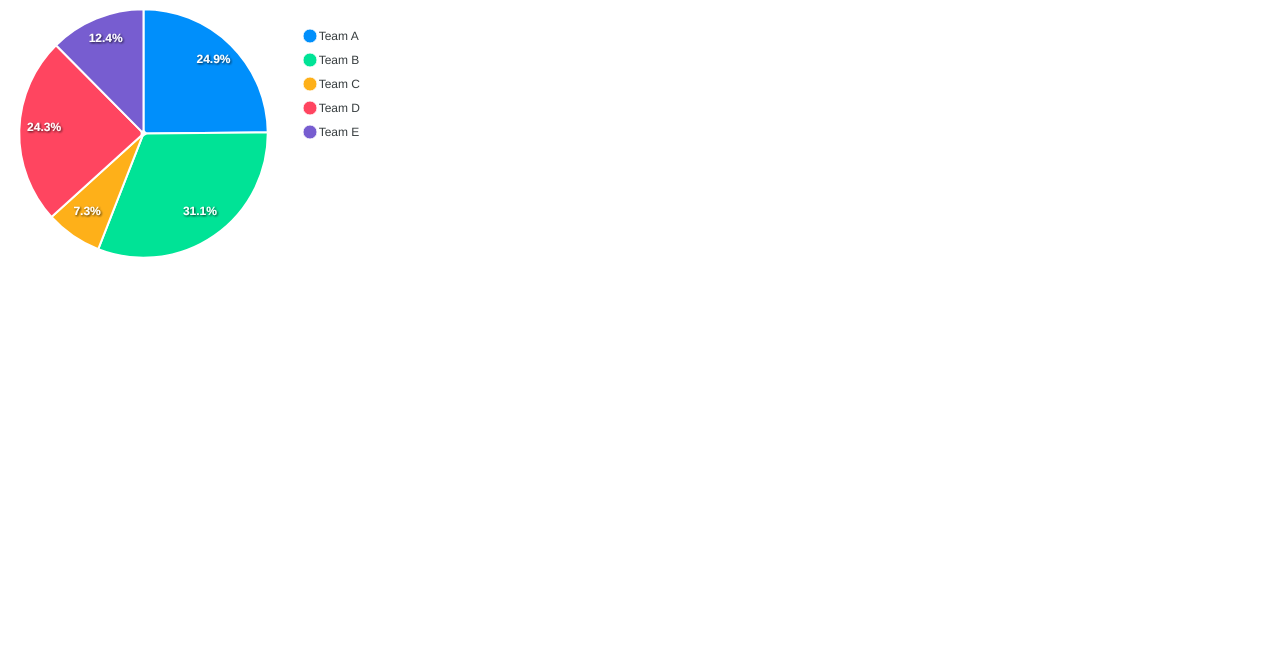
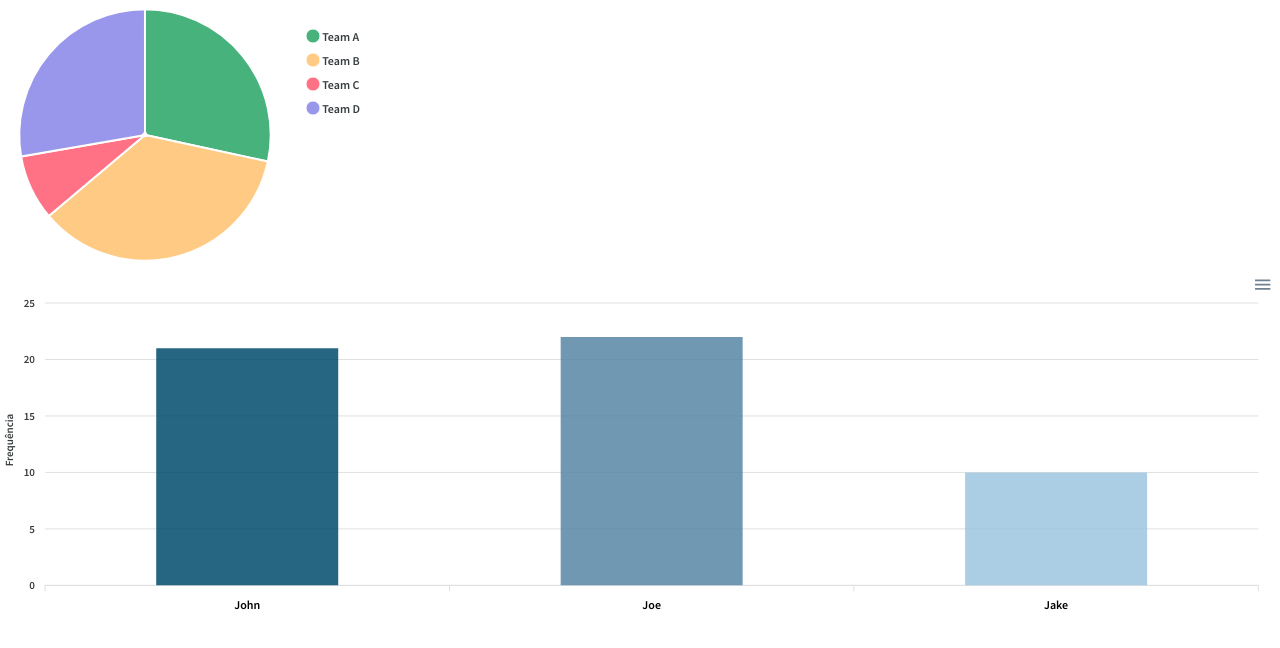
Before and after one commit to gentil-eilison/Dashy, a React (Create React App) app: page /dashboard in a window 1280 px wide. Shown: the top 648 px of the page. Built offline with nearby package versions, Linux system fonts and the light colour scheme.

Commit message:
updated piechart component, created column chart component and customized tooltip

```diff
--- /dev/null
+++ b/src/components/ColumnChart/ColumnChart.scss
@@ -0,0 +1,54 @@
+.arrow_box {
+    position: absolute;
+    background: #333333;
+    border-radius: 8px;
+    padding: 20px;
+    width: 17vw;
+
+    hr {
+        width: 100%;
+    }
+
+    .toolNumber {
+        font-size: 1.2rem;
+    }
+
+    .toolLabel {
+        font-size: 1rem;
+        margin-bottom: 1.3rem;
+    }
+}
+
+.arrow_box:after, .arrow_box:before {
+    right: 100%;
+    top: 50%;
+    border: solid transparent;
+    content: " ";
+    height: 0;
+    width: 0;
+    position: absolute;
+    pointer-events: none;
+  }
+
+.arrow_box:before {
+    position: absolute;
+    border-color: rgba(0, 0, 0, 0);
+    border-right-color: #333333;
+    border-width: 8.5px;
+    margin-top: -13px;
+    transform: translateX(180px) translateY(79px) rotate(-90deg);
+}
+
+.apexcharts-tooltip {
+    position: absolute;
+    color: #fff;
+    transform: translateX(-170px) translateY(-160px);
+    overflow: visible !important;
+    white-space: normal !important;
+    font-family: 'Source Sans Pro', sans-serif;
+
+    span {
+    padding: 5px 10px;
+    display: inline-block;
+    }
+}
--- /dev/null
+++ b/src/components/ColumnChart/ColumnChart.tsx
@@ -0,0 +1,83 @@
+import ReactApexChart from "react-apexcharts"
+import './ColumnChart.scss'
+import { useState } from 'react'
+
+type ColumnChartData = {
+    categories: Array<string>
+    colors?: Array<string>
+    data: Array<number>
+    id: string
+    title: string
+}
+
+const ColumnChart = (props: ColumnChartData) => {
+    const [data, setData] = useState<number[]>(props.data)
+    const [categories, setCategories] = useState<string[]>(props.categories)
+
+    const chartSettings = {
+        chart: {
+            fontFamily: 'Source Sans Pro, sans serif',
+        },
+        series: [{
+            data,
+        }],
+        options: {
+            chart: {
+                height: 350,
+                type: 'bar'
+            },
+
+        },
+        colors: props.colors,
+        plotOptions: {
+            bar: {
+                columnWidth: '45%',
+                distributed: true,
+            }
+        },
+        dataLabels: {
+            enabled: false
+        },
+        legend: {
+            show: false
+        },
+        xaxis: {
+            categories: [...categories],
+            labels: {
+                style: {
+                    colors: '#000000',
+                    fontSize: '12px'
+                }
+            }
+        },
+        yaxis: {
+            title: {
+                text: props.title
+            }
+        },
+        tooltip: {
+            custom: function({ series, seriesIndex, dataPointIndex, w }: any) {
+                return (
+                    '<div class="arrow_box">' +
+                        "<span class='toolLabel'>" +
+                        w.globals.labels[dataPointIndex] +
+                        "</span>" +
+                        '<hr />' +
+                        '<span class="toolNumber">' +
+                        series[seriesIndex][dataPointIndex] +
+                        '</span>'
+                     + "ocorrências" + "  " +
+                    "</div>"
+                  );
+            }
+        }
+    }
+
+    return (
+        <div id={props.id}>
+            <ReactApexChart options={chartSettings} series={chartSettings.series} type="bar" height={350}></ReactApexChart>
+        </div>
+    )
+}
+
+export default ColumnChart
--- a/src/components/PieChart/PieChart.tsx
+++ b/src/components/PieChart/PieChart.tsx
@@ -4,6 +4,8 @@ import { useState } from 'react'
 type PieChartData = {
     labels: Array<string>
     series: Array<number>
+    colors?: Array<string>
+    id: string
 }
 
 const PieChart = (props: PieChartData) => {
@@ -11,11 +13,15 @@ const PieChart = (props: PieChartData) => {
     const [labels, setLabels] = useState<string[]>(props.labels)
 
     const chartSettings = {
+        chart: {
+            fontFamily: 'Source Sans Pro, sans serif',
+        },
         series,
         options: {
             width: 380,
             type: 'pie'
         },
+        colors: ['#47B27C', '#FFCA83', '#FF7285', '#9997EB'],
         labels,
         responsive: [{
             breakpoint: 480,
@@ -24,15 +30,24 @@ const PieChart = (props: PieChartData) => {
                     width: 200
                 },
                 legend: {
-                    position: 'bottom'
+                    position: 'bottom',
                 }
             }
-        }]
+        }],
+        legend: {
+            markers: {
+                width: 20,
+                height: 10
+            }
+        },
+        dataLabels: {
+            enabled: false
+        }
 
     }
 
     return (
-        <div id="chart">
+        <div id={props.id}>
             <ReactApexChart options={chartSettings} series={series} type="pie" width={380}></ReactApexChart>
         </div>
     )
--- a/src/pages/DashBoard.tsx
+++ b/src/pages/DashBoard.tsx
@@ -1,13 +1,22 @@
 import React from 'react'
 import PieChart from '../components/PieChart/PieChart'
+import ColumnChart from '../components/ColumnChart/ColumnChart'
 
 const DashBoard = () => {
     return (
-        <div id="test-chart">
-            <PieChart
-                labels={['Team A', 'Team B', 'Team C', 'Team D', 'Team E']}
-                series={[44, 55, 13, 43, 22]}></PieChart>
-        </div>
+        <>
+        <PieChart
+            id="main-pie"
+            labels={['Team A', 'Team B', 'Team C', 'Team D']}
+            series={[44, 55, 13, 43]}></PieChart>
+
+        <ColumnChart
+            categories={['John', 'Joe', 'Jake']}
+            data={[21, 22, 10]}
+            id='column-chart'
+            colors={['#004C6D', '#5886A5', '#9DC6E0']}
+            title="Frequência"></ColumnChart>
+        </>
     )
 }
 
```
